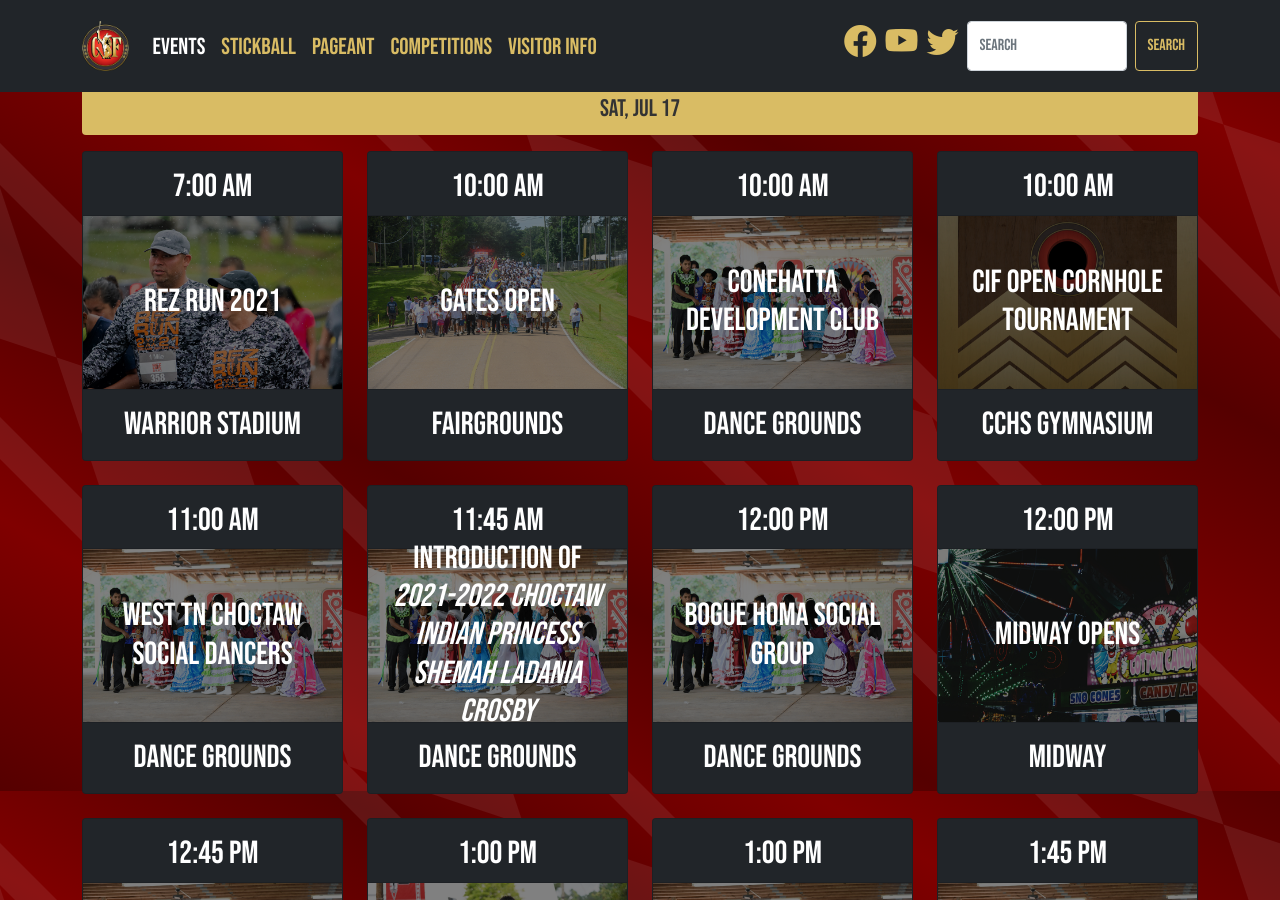
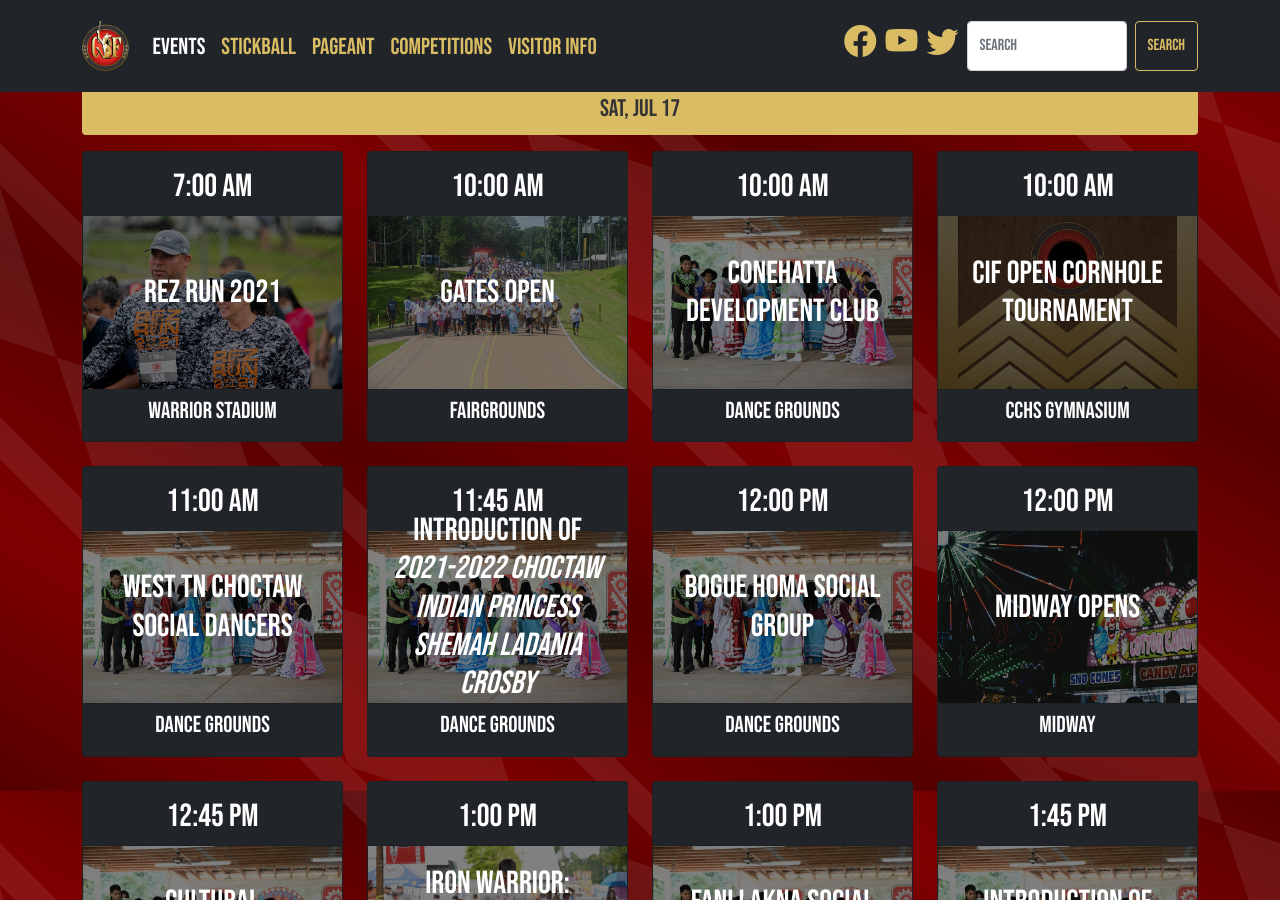
Before and after one commit to smattera/smattera.github.io, a Jekyll site: the page built from events/index.md, in a window 1280 px wide and 900 px high, scrolled down 1087 px. Built offline with Jekyll 4.4.1, drawn with Linux system fonts in a browser that asks for light colours; nearby versions of some CDN libraries.

Commit message:
Update eventCard.html

```diff
--- a/_includes/eventCard.html
+++ b/_includes/eventCard.html
@@ -6,7 +6,7 @@
       <!--<span class="badge rounded-pill bg-white text-dark h6">{{ include.div}}</span>-->
       <p class="h4 card-title">{{ include.title }}</p>
     </div>
-    <div class="card-footer text-white bg-dark h4 pt-3">
+    <div class="card-footer text-white bg-dark h5 pt-2">
       {{ include.loc }}
     </div>
   </div>
```
